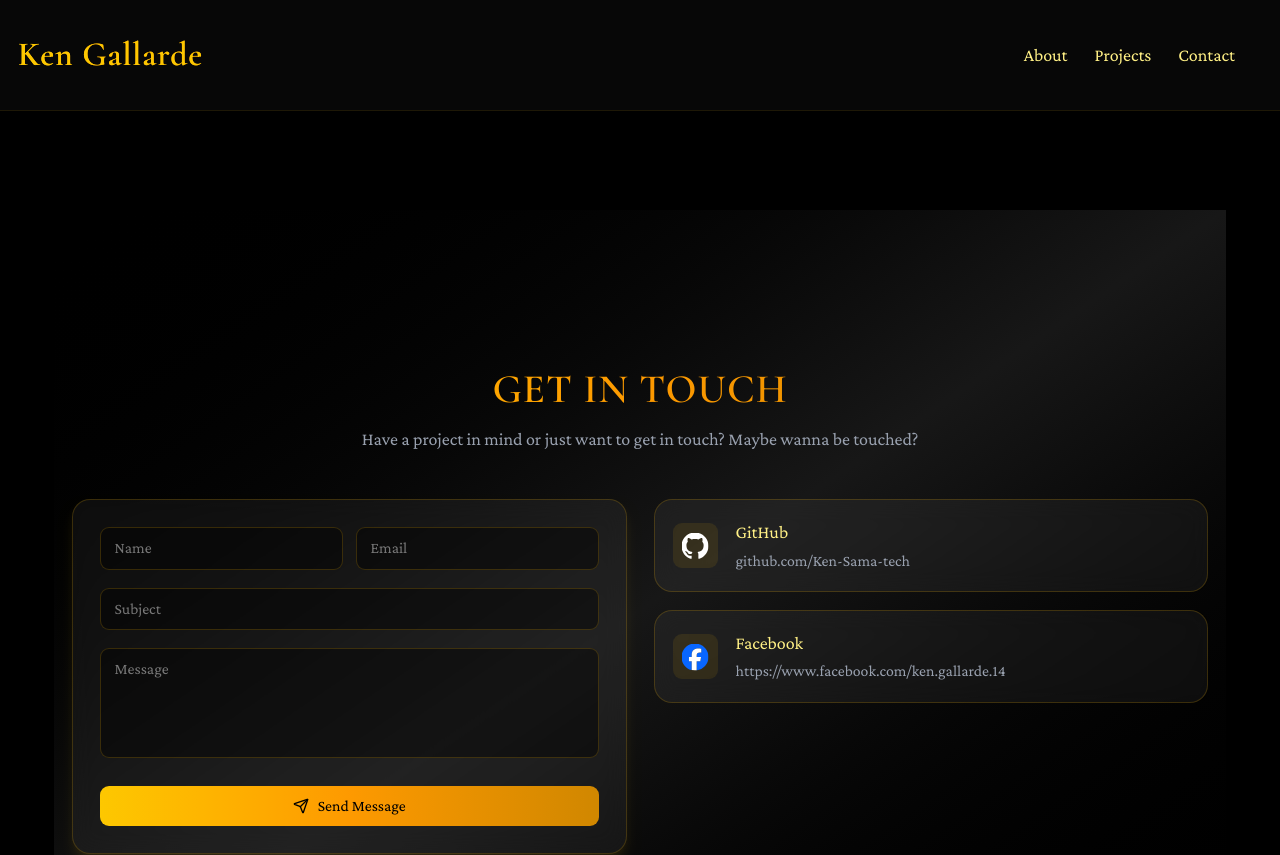
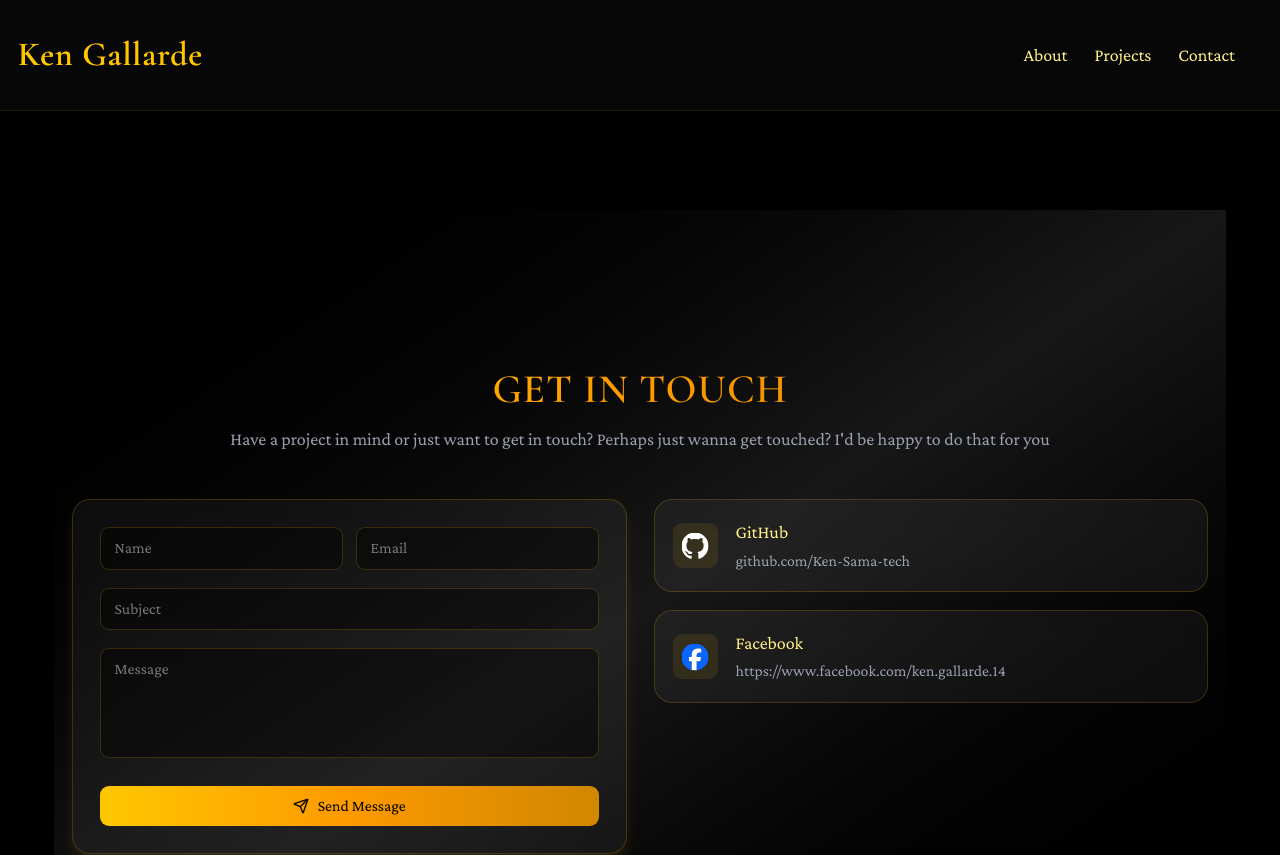
Before and after one commit to Ken-Sama-tech/portfolio-v2, a React (Vite) app: page /contact in a window 1280 px wide. Shown: the top 855 px of the page. Built offline with nearby package versions, Linux system fonts and the light colour scheme; no server answers.

Commit message:
added tagline or whatever they call on contact section

```diff
--- a/src/components/pages/Contact.tsx
+++ b/src/components/pages/Contact.tsx
@@ -28,8 +28,8 @@ const Contact: FC = () => {
             GET IN TOUCH
           </h1>
           <p className="text-gray-400! mt-3 text-sm md:text-base">
-            Have a project in mind or just want to get in touch? Maybe wanna be
-            touched?
+            Have a project in mind or just want to get in touch? Perhaps just
+            wanna get touched? I'd be happy to do that for you
           </p>
         </div>
         <div className="grid grid-cols-1 md:grid-cols-2 gap-6">
```
